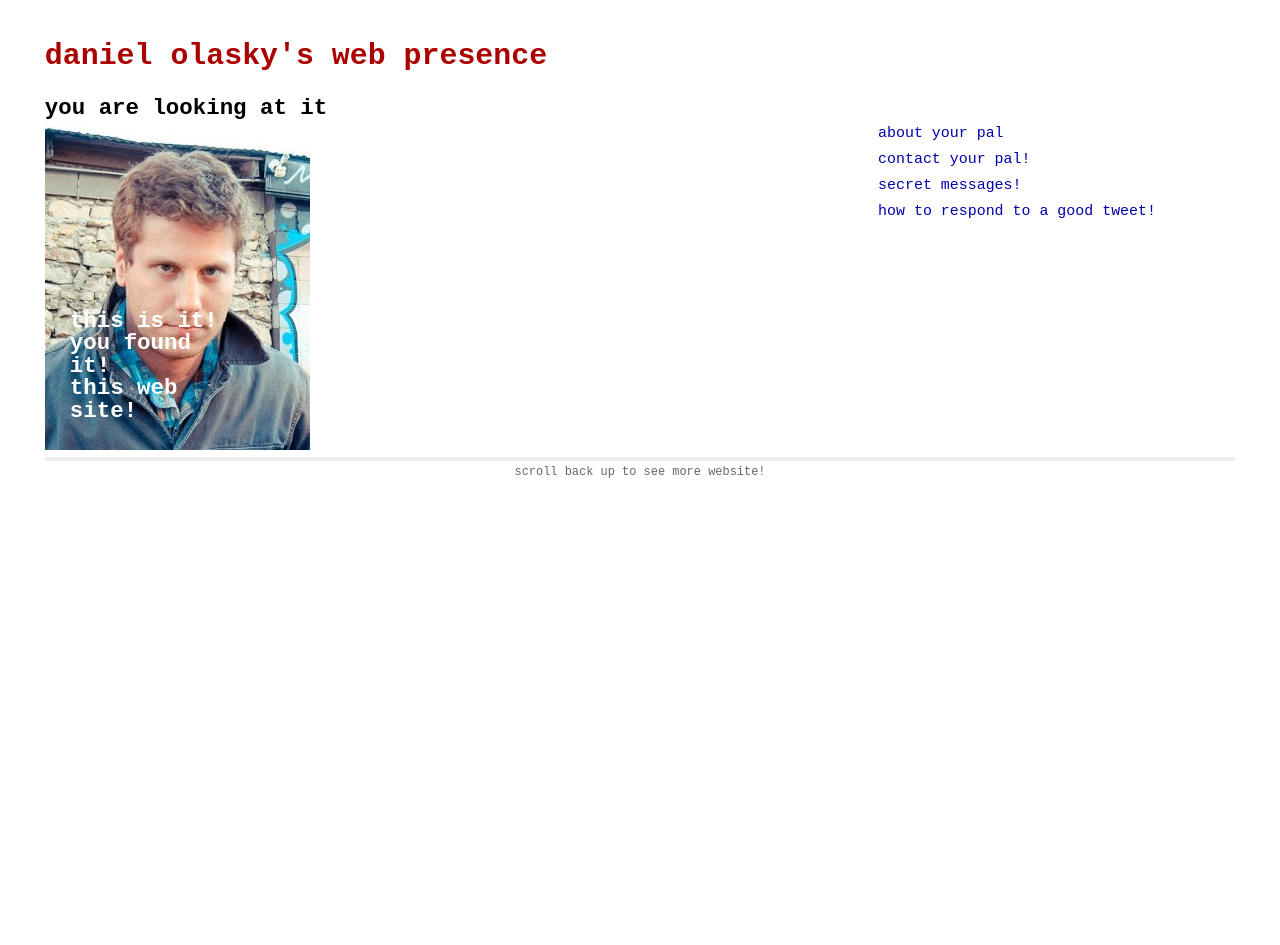
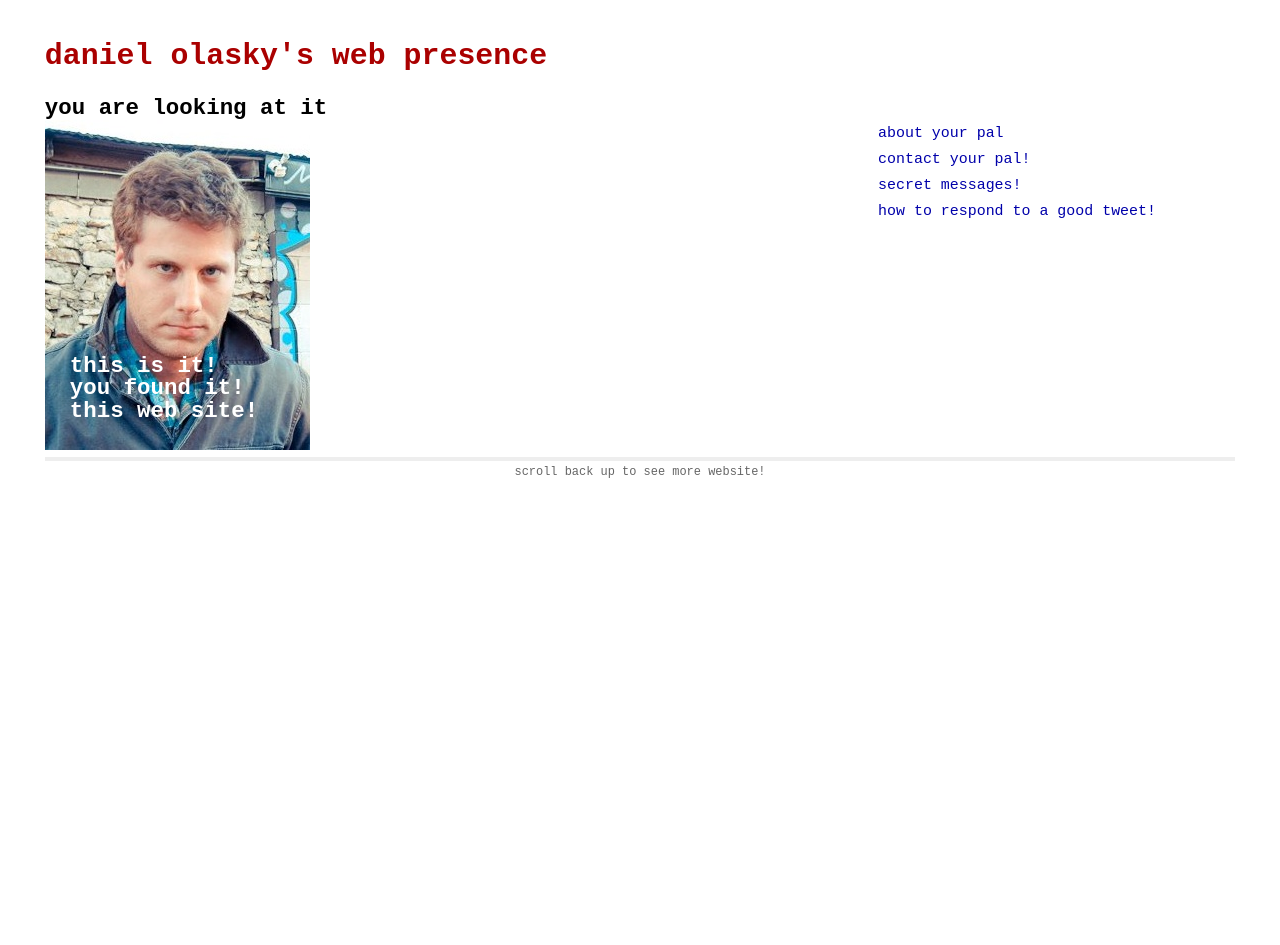
Before and after one commit to delasky/delasky.github.io, a Jekyll site: the page built from index.html, in a window 1280 px wide. Built offline with Jekyll 4.4.1, drawn with Linux system fonts in a browser that asks for light colours; Markdown is read by kramdown in place of the engine named in the settings.

Commit message:
fix main width issue

```diff
--- a/css/style.css
+++ b/css/style.css
@@ -130,11 +130,12 @@
 /*****************************************************************************/
 .content{
   float: left;
+  width: 65%;
+
 }
 
 .home {
 	float: left;
-	width: 65%;
   position: relative;
 }
 
```
